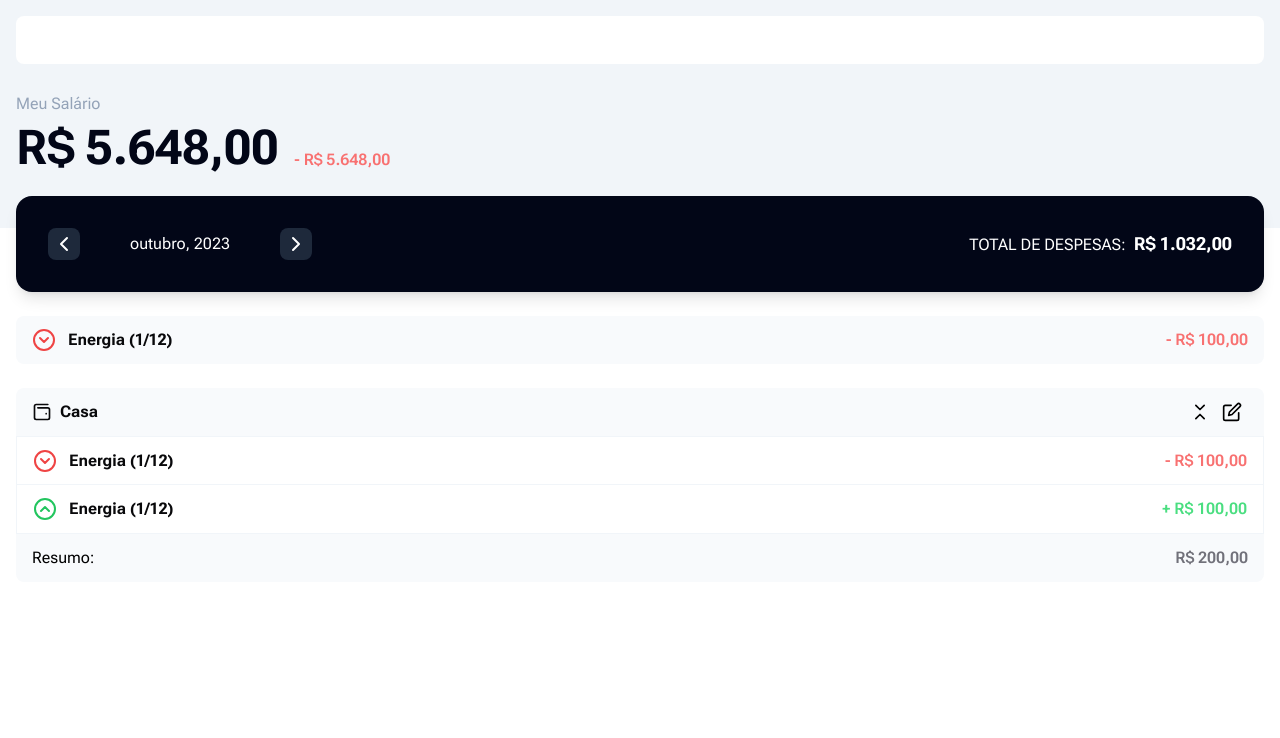
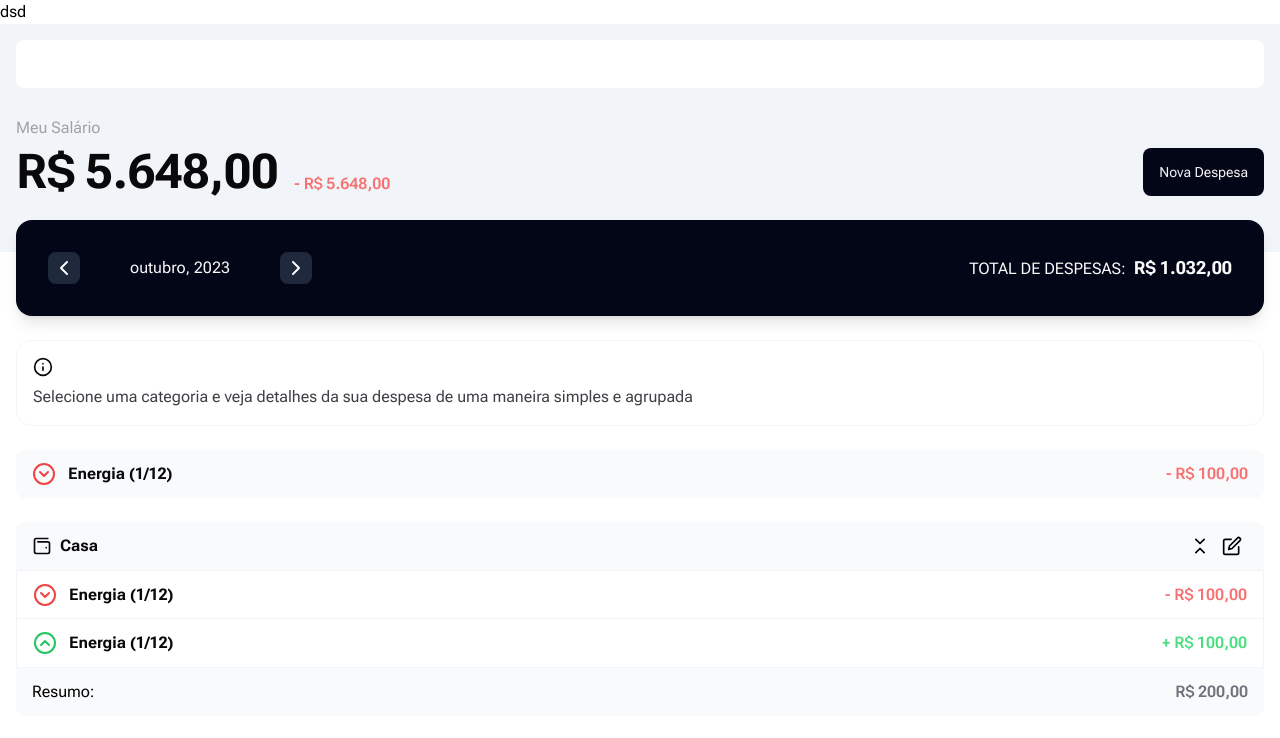
Before and after one commit to geniilsonfernandes/moneyguard, a React (Vite) app: page / in a window 1280 px wide. Shown: the top 738 px of the page. Built offline with nearby package versions, Linux system fonts and the light colour scheme.

Commit message:
feat: create pages

```diff
--- a/src/components/MonthControl/index.tsx
+++ b/src/components/MonthControl/index.tsx
@@ -21,7 +21,7 @@ const MonthControl = () => {
         <ButtonSmall onClick={prev}>
           <ChevronLeft />
         </ButtonSmall>
-        <span className="min-w-[200px] text-center">{monthFormatted}</span>
+        <span className="min-w-[200px] text-center text-zinc-50">{monthFormatted}</span>
         <ButtonSmall onClick={next}>
           <ChevronRight />
         </ButtonSmall>
--- a/src/components/SalaryAmount/index.tsx
+++ b/src/components/SalaryAmount/index.tsx
@@ -19,8 +19,8 @@ const SalaryAmount = ({ className }: AmoutProps) => {
   return (
     <div className={cn(className, 'flex items-end gap-4')}>
       <div className="flex flex-col">
-        <span className="text-base text-slate-400">Meu Salário</span>
-        <h1 className="text-5xl font-bold mt-2 text-slate-950">{amount}</h1>
+        <span className="text-base text-zinc-400">Meu Salário</span>
+        <h1 className="text-5xl font-bold mt-2 text-zinc-950">{amount}</h1>
       </div>
       {amountPlus && <AmountBadge amount={amount} type="expense" />}
     </div>
--- a/src/components/ui/Button/index.tsx
+++ b/src/components/ui/Button/index.tsx
@@ -16,9 +16,9 @@ const SizeVariants = cva(' ', {
 const FillVariant = cva('transition duration-300', {
   variants: {
     theme: {
-      slate: 'bg-slate-900 text-zinc-100 hover:bg-slate-800',
-      red: 'bg-red-500 text-zinc-100 hover:bg-red-400',
-      yellow: 'bg-yellow-500 text-zinc-100 hover:bg-yellow-400'
+      slate: 'bg-slate-950 text-zinc-100 hover:bg-slate-800',
+      red: 'bg-red-550 text-zinc-100 hover:bg-red-400',
+      yellow: 'bg-yellow-550 text-zinc-100 hover:bg-yellow-400'
     }
   },
   defaultVariants: {
--- a/src/index.css
+++ b/src/index.css
@@ -1,6 +1,7 @@
 @tailwind base;
 @tailwind components;
 @tailwind utilities;
+
 @layer base {
   html {
     font-family: 'Roboto Flex', sans-serif;
--- a/src/main.tsx
+++ b/src/main.tsx
@@ -6,6 +6,9 @@ import { AppRouter } from '@/routes';
 
 ReactDOM.createRoot(document.getElementById('root')!).render(
   <React.StrictMode>
-    <AppRouter />
+    <div className="custom-bg-color">
+      dsd
+      <AppRouter />
+    </div>
   </React.StrictMode>
 );
--- a/src/pages/Dashboard/index.tsx
+++ b/src/pages/Dashboard/index.tsx
@@ -3,6 +3,9 @@ import MonthControl from '@/components/MonthControl';
 import formatNumber from '@/utils/formatNumber';
 import ExpenseCard from '@/components/ExpenseCard';
 import ExpenseGroup from '@/components/ExpenseGroup';
+
+import { Info } from 'lucide-react';
+import Button from '@/components/ui/Button';
 
 const Dashboard = () => {
   const monthExpense = formatNumber(1032, {
@@ -16,18 +19,30 @@ const Dashboard = () => {
       <div className="bg-slate-100 w-full pt-4 pb-14">
         <div className="container">
           <nav className="flex bg-white rounded-lg  h-[48px]"> </nav>
-          <SalaryAmount className="pt-7" />
+          <div className="flex justify-between items-end">
+            <SalaryAmount className="pt-7" />
+            <Button variant="fill">Nova Despesa</Button>
+          </div>
         </div>
       </div>
       <div className="container space-y-6 pb-6">
         <div className="bg-slate-950 p-8 rounded-2xl shadow-lg mt-[-32px] text-white flex justify-between items-center">
           <MonthControl />
-          <div className="space-x-2">
+          <div className="space-x-2 text-zinc-50">
             <span className="uppercase">Total de despesas:</span>
-            <span className="uppercase font-bold text-lg">{monthExpense}</span>
+            <span className="uppercase font-bold text-lg ">{monthExpense}</span>
           </div>
         </div>
         <div className="space-y-6">
+          <div className="border border-slate-100 p-4 rounded-2xl">
+            <div className="space-y-2">
+              <Info size={20} className=" text-zinc-950 font-bold" />
+              <p className="text-zinc-700">
+                Selecione uma categoria e veja detalhes da sua despesa de uma maneira simples e
+                agrupada
+              </p>
+            </div>
+          </div>
           <ExpenseCard />
           <ExpenseGroup />
         </div>
--- a/src/routes/index.tsx
+++ b/src/routes/index.tsx
@@ -8,7 +8,11 @@ import {
 } from 'react-router-dom';
 
 const Layout = () => {
-  return <Outlet />;
+  return (
+    <div className="bg-background-100">
+      <Outlet />
+    </div>
+  );
 };
 
 const Settings = () => {
--- a/tailwind.config.js
+++ b/tailwind.config.js
@@ -7,6 +7,11 @@ export default {
       container: {
         center: true,
         padding: '1rem'
+      },
+      colors: {
+        background: {
+          100: '#FFF'
+        }
       }
     }
   },
```
